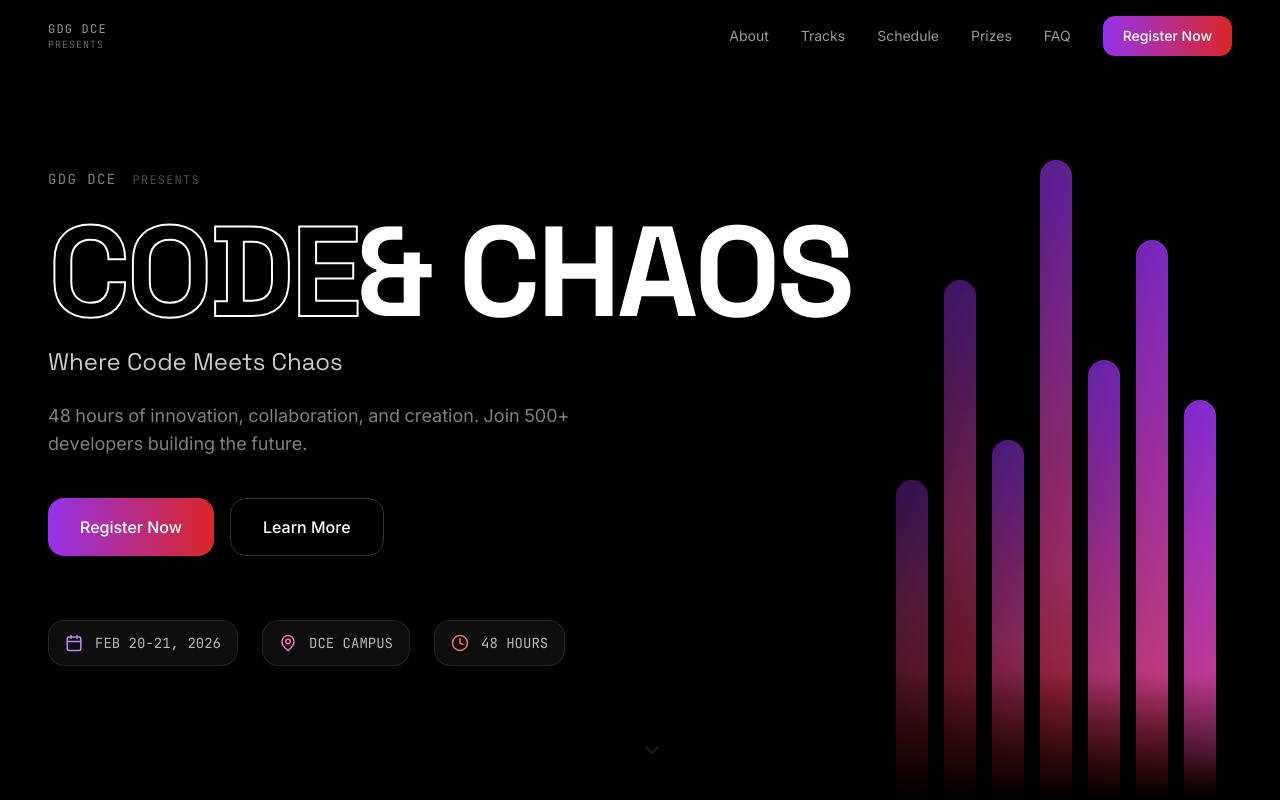
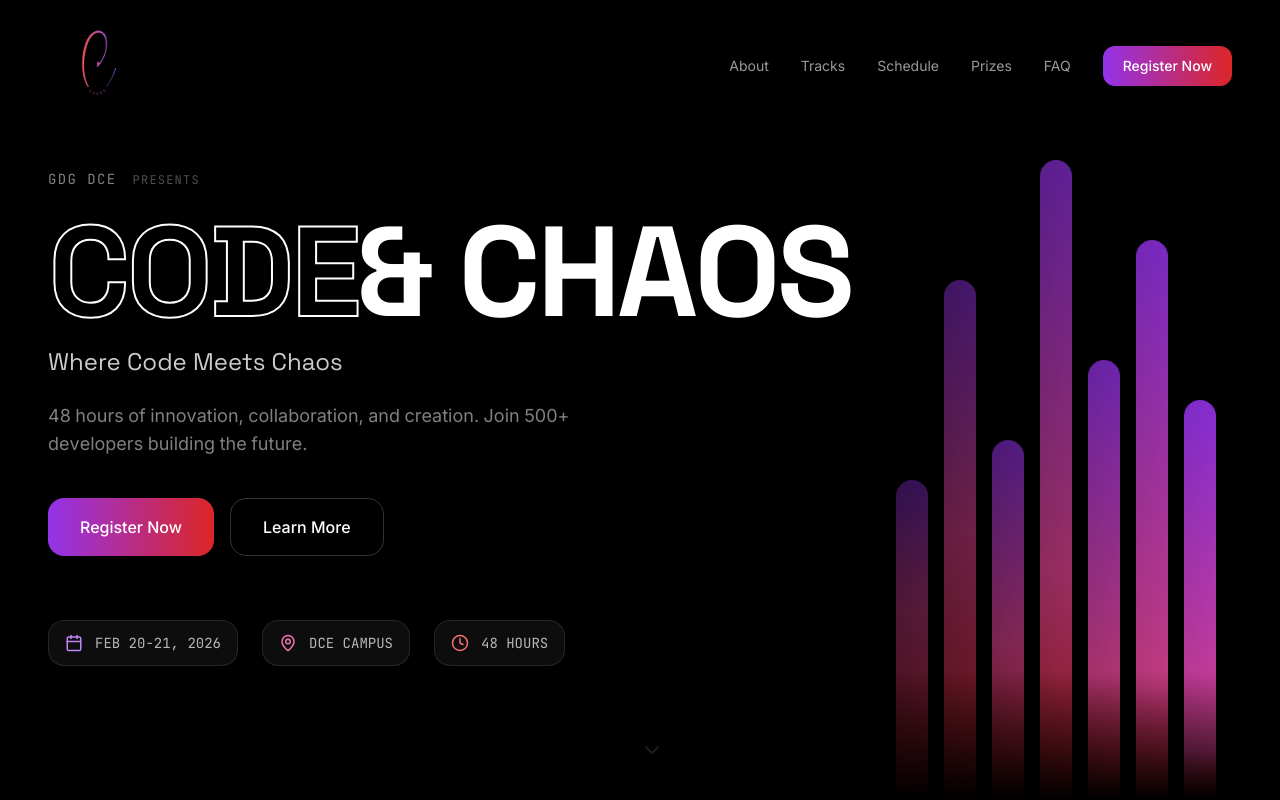
Before and after one commit to Manas-thakur/gdg-hack, a React (Vite) app: page / in a window 1280 px wide. Shown: the top 800 px of the page. Built offline with nearby package versions, Linux system fonts and the light colour scheme.

Commit message:
Feat : added favicon

```diff
--- a/src/sections/AboutSection.tsx
+++ b/src/sections/AboutSection.tsx
@@ -8,8 +8,8 @@ import BlurText from '../components/BlurText';
 gsap.registerPlugin(ScrollTrigger);
 
 const stats = [
-  { value: 500, suffix: '+', label: 'Hackers' },
-  { value: 25000, prefix: '$', suffix: '', label: 'Prize Pool', format: true },
+  { value: 400, suffix: '+', label: 'Hackers' },
+  { value: 10, prefix: '+', suffix: '', label: 'Sponsors', format: true },
   { value: 36, suffix: '+', label: 'Hours of Coding' },
 ];
 
@@ -147,7 +147,7 @@ export default function AboutSection() {
               className="order-1 lg:order-2 relative"
               style={{ opacity: 0 }}
             >
-              <div className="relative aspect-[4/3] rounded-2xl sm:rounded-3xl overflow-hidden">
+              <div className="relative aspect-[2/1] rounded-2xl sm:rounded-3xl overflow-hidden">
                 <img
                   src="/images/hackathon-coding.jpg"
                   alt="Hackathon coding"
--- a/src/sections/Navigation.tsx
+++ b/src/sections/Navigation.tsx
@@ -40,10 +40,7 @@ export default function Navigation() {
       >
         <div className="w-full px-6 lg:px-12 py-4 flex items-center justify-between">
           {/* Logo */}
-          <div className="flex flex-col">
-            <span className="font-mono text-xs text-white/60 tracking-widest">GDG DCE</span>
-            <span className="font-mono text-[10px] text-white/40 tracking-widest">PRESENTS</span>
-          </div>
+          <img src='/logo.jpeg' height={100} width={100} />
 
           {/* Desktop Nav */}
           <div className="hidden lg:flex items-center gap-8">
```
Also changed, not shown: public/logo.jpeg (added).
